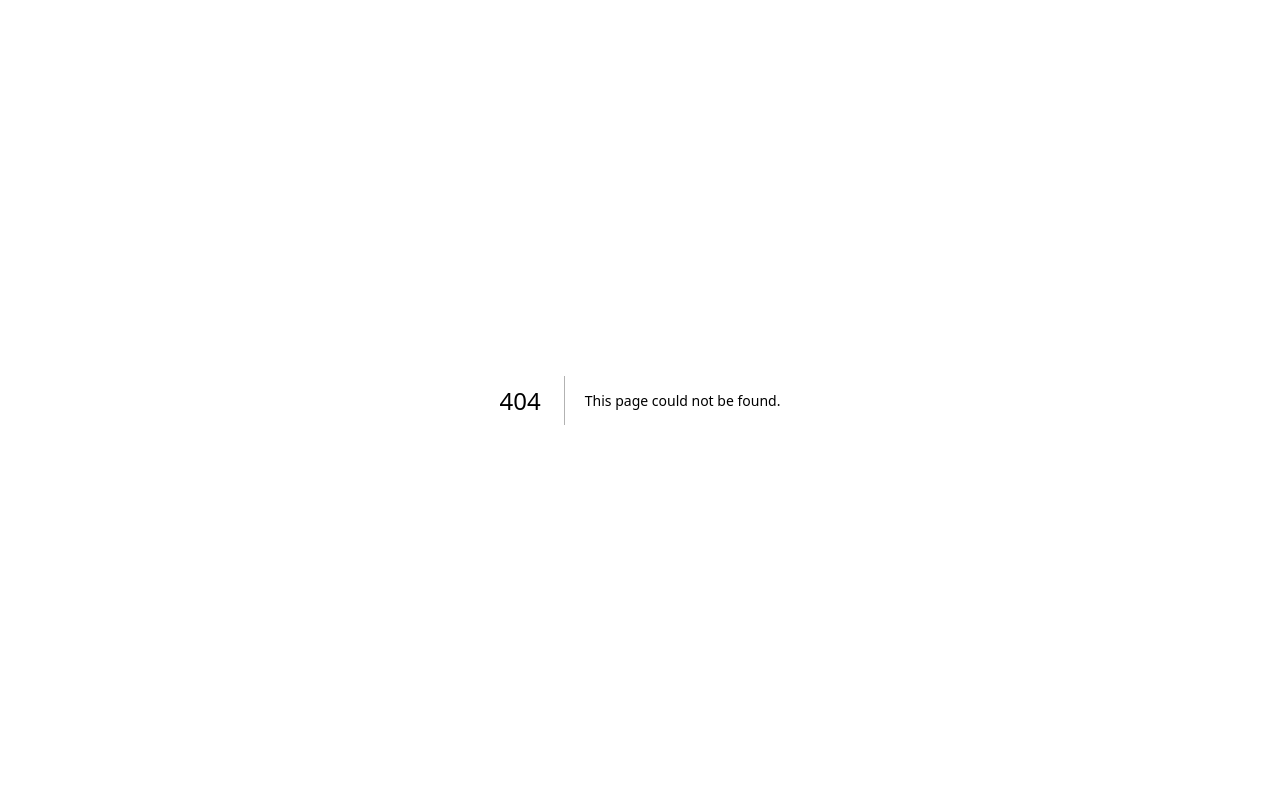
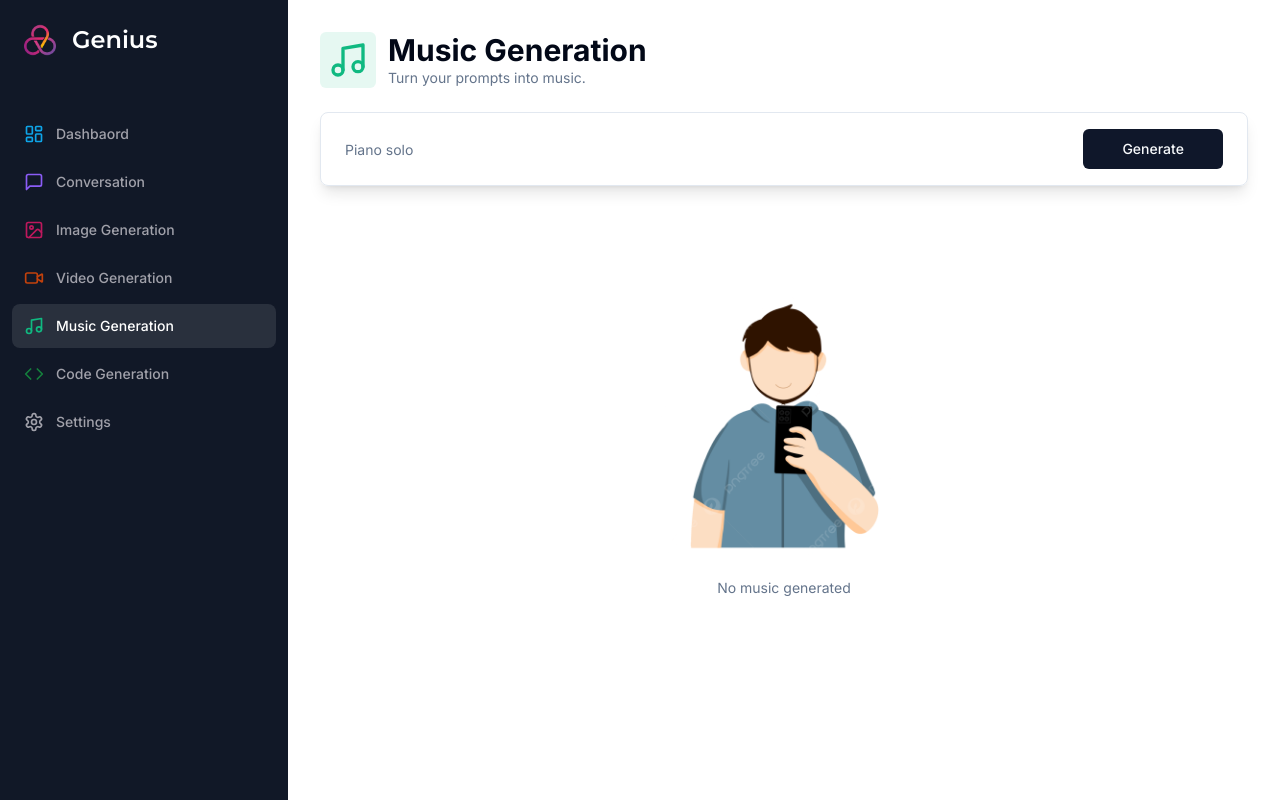
Before and after one commit to ahmedobaid23/ai-saas, a Next.js app: page /music in a window 1280 px wide. Before the commit this address had no page. Built offline with nearby package versions, Linux system fonts and the light colour scheme.

Commit message:
Music Generation Completed

```diff
--- /dev/null
+++ b/app/(dashboard)/(routes)/music/constants.ts
@@ -0,0 +1,7 @@
+import * as z from "zod";
+
+export const formSchema = z.object({
+  prompt: z.string().min(1, {
+    message: "Prompt is required",
+  }),
+});
--- /dev/null
+++ b/app/(dashboard)/(routes)/music/page.tsx
@@ -0,0 +1,112 @@
+"use client";
+
+import { useEffect, useRef, useState } from "react";
+import { useForm } from "react-hook-form";
+import { useRouter } from "next/navigation";
+
+import { Music } from "lucide-react";
+import * as z from "zod";
+import { formSchema } from "./constants";
+import axios, { all } from "axios";
+import { zodResolver } from "@hookform/resolvers/zod";
+
+import Heading from "@/components/heading";
+import { Empty } from "@/components/empty";
+import { Loader } from "@/components/loader";
+
+import { Button } from "@/components/ui/button";
+import { Input } from "@/components/ui/input";
+import { Form, FormControl, FormField, FormItem } from "@/components/ui/form";
+
+export default function MusicGeneration() {
+  const router = useRouter();
+
+  const [music, setMusic] = useState<string>();
+  // const messagesStartRef = useRef<HTMLDivElement>(null);
+
+  const form = useForm<z.infer<typeof formSchema>>({
+    resolver: zodResolver(formSchema),
+    defaultValues: {
+      prompt: "",
+    },
+  });
+
+  const isLoading = form.formState.isSubmitting;
+
+  // useEffect(() => {
+  //   if (messagesStartRef.current) {
+  //     messagesStartRef.current.scrollIntoView({ behavior: "smooth" });
+  //   }
+  // }, [messages]);
+
+  const onSubmit = async (values: z.infer<typeof formSchema>) => {
+    try {
+      setMusic(undefined);
+      const response = await axios.post("/api/music", values);
+      const audio = response.data.data[0].url;
+      setMusic(audio);
+      form.reset();
+    } catch (error: any) {
+      console.log(error);
+    } finally {
+      router.refresh();
+    }
+  };
+
+  return (
+    <div>
+      <Heading
+        title="Music Generation"
+        description="Turn your prompts into music."
+        icon={Music}
+        iconColor="text-emerald-500"
+        bgColor="bg-emerald-500/10"
+      />
+      <div className="px-4 pb-4 lg:px-8 lg:pb-8">
+        <div className="sticky top-0 bg-white z-10 transition-all py-6">
+          <Form {...form}>
+            <form
+              onSubmit={form.handleSubmit(onSubmit)}
+              className="rounded-lg border w-full p-4 px-3 md:px-6 focus-within:shadow-sm grid grid-cols-12 gap-2 shadow-lg"
+            >
+              <FormField
+                name="prompt"
+                render={({ field }) => (
+                  <FormItem className="col-span-12 lg:col-span-10">
+                    <FormControl className="m-0 p-0">
+                      <Input
+                        className="border-0 outline-none focus-visible:ring-0 focus-visible:ring-transparent"
+                        disabled={isLoading}
+                        placeholder="Piano solo"
+                        {...field}
+                      />
+                    </FormControl>
+                  </FormItem>
+                )}
+              />
+              <Button
+                className="col-span-12 lg:col-span-2 w-full"
+                disabled={isLoading}
+              >
+                Generate
+              </Button>
+            </form>
+          </Form>
+        </div>
+        <div className="space-y-4">
+          {isLoading && (
+            <div className="rounded-lg p-8 w-full flex items-center justify-center bg-muted">
+              <Loader />
+            </div>
+          )}
+          {!music && !isLoading && <Empty label="No music generated" />}
+          {music && (
+            <audio controls className="w-full mt-8">
+              <source src={music} />
+            </audio>
+          )}
+        </div>
+      </div>
+    </div>
+  );
+}
--- /dev/null
+++ b/app/api/music/route.ts
@@ -0,0 +1,37 @@
+import { auth } from "@clerk/nextjs/server";
+import { NextResponse } from "next/server";
+import { Client } from "@gradio/client";
+
+export async function POST(req: Request) {
+  try {
+    const client = await Client.connect(
+      "artificialguybr/Stable-Audio-Open-Zero"
+    );
+
+    const { userId } = await auth();
+    const body = await req.json();
+    const { prompt } = body;
+
+    if (!userId) {
+      return new NextResponse("Unauthorized", { status: 401 });
+    }
+
+    if (!prompt) {
+      return new NextResponse("Prompt is required", { status: 400 });
+    }
+
+    const response = await client.predict("/predict", {
+      prompt: prompt,
+      seconds_total: 5,
+      steps: 100,
+      cfg_scale: 10,
+    });
+
+    console.log(response);
+
+    return NextResponse.json(response);
+  } catch (error) {
+    console.log("[MUSIC_ERROR]", error);
+    return new NextResponse("Internal Error", { status: 500 });
+  }
+}
--- a/package.json
+++ b/package.json
@@ -36,6 +36,7 @@
     "zod": "^3.22.4"
   },
   "devDependencies": {
+    "@gradio/client": "^1.11.0",
     "@types/node": "^20",
     "@types/react": "^18",
     "@types/react-dom": "^18",
```
Also changed, not shown: 1 other file (tests, documents, lock files or other folders).
